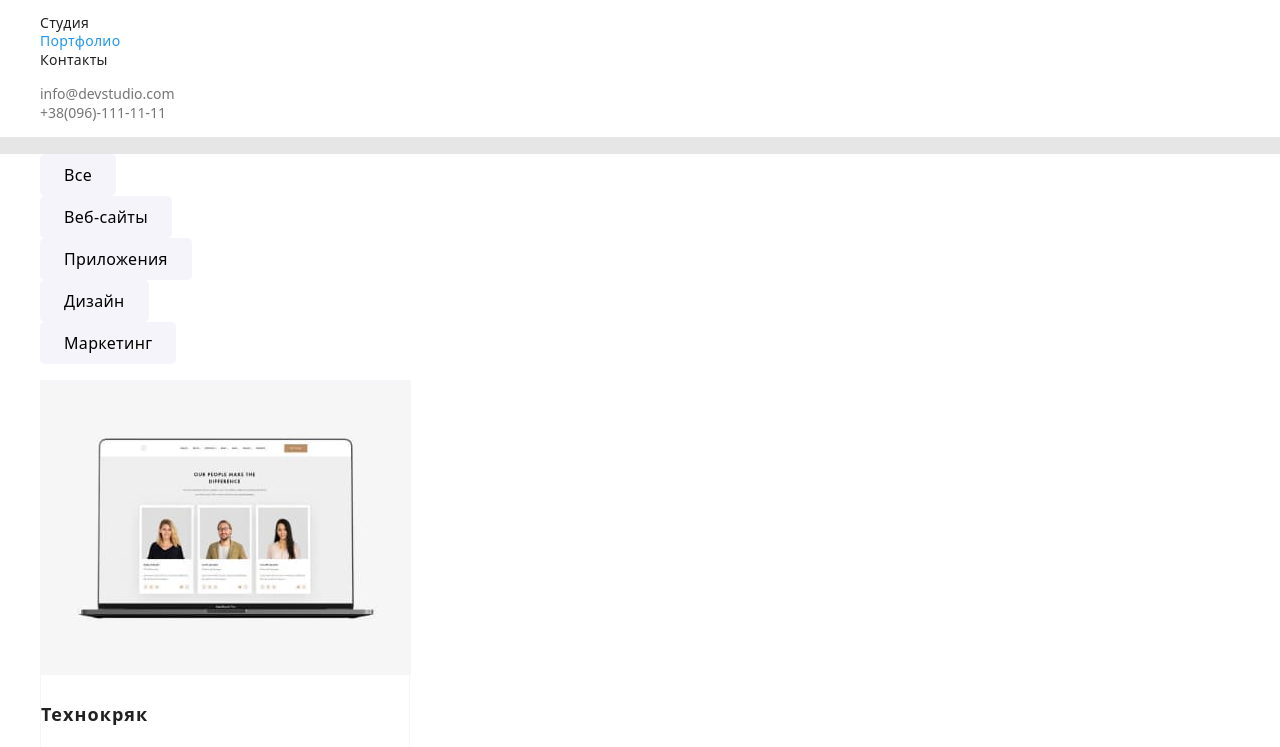
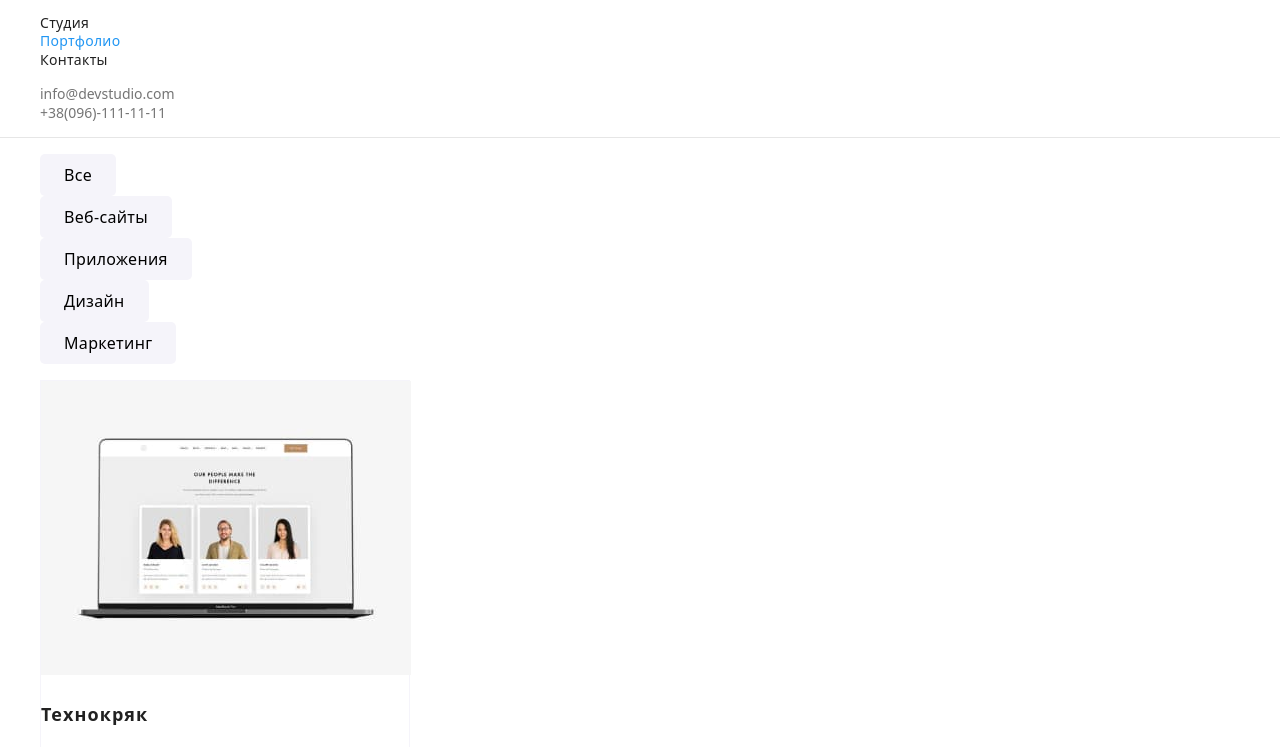
Before and after one commit to Smolldo/goit-markup-hw-02, a plain HTML site: page portfolio.html in a window 1280 px wide. Shown: the part 34-781 px from the top of the page. Drawn offline with Linux system fonts and the light colour scheme.

Commit message:
bg-color
white

```diff
--- a/style/portfolio_style.css
+++ b/style/portfolio_style.css
@@ -1,7 +1,7 @@
 body{
     font-family: 'Roboto', sans-serif;
 
-    background-color: var(--bgbody-color);
+    background-color: var(--body-white);
 }
 
 a:focus{
@@ -16,6 +16,7 @@ a:focus{
     --bgbody-color:rgb(230,230,230);
     --inner-screen:#2F303A;
     --team-bg:#F5F4FA;
+    --body-white:#fff;
 }
 /*HEADER block*/
 .header {
```
